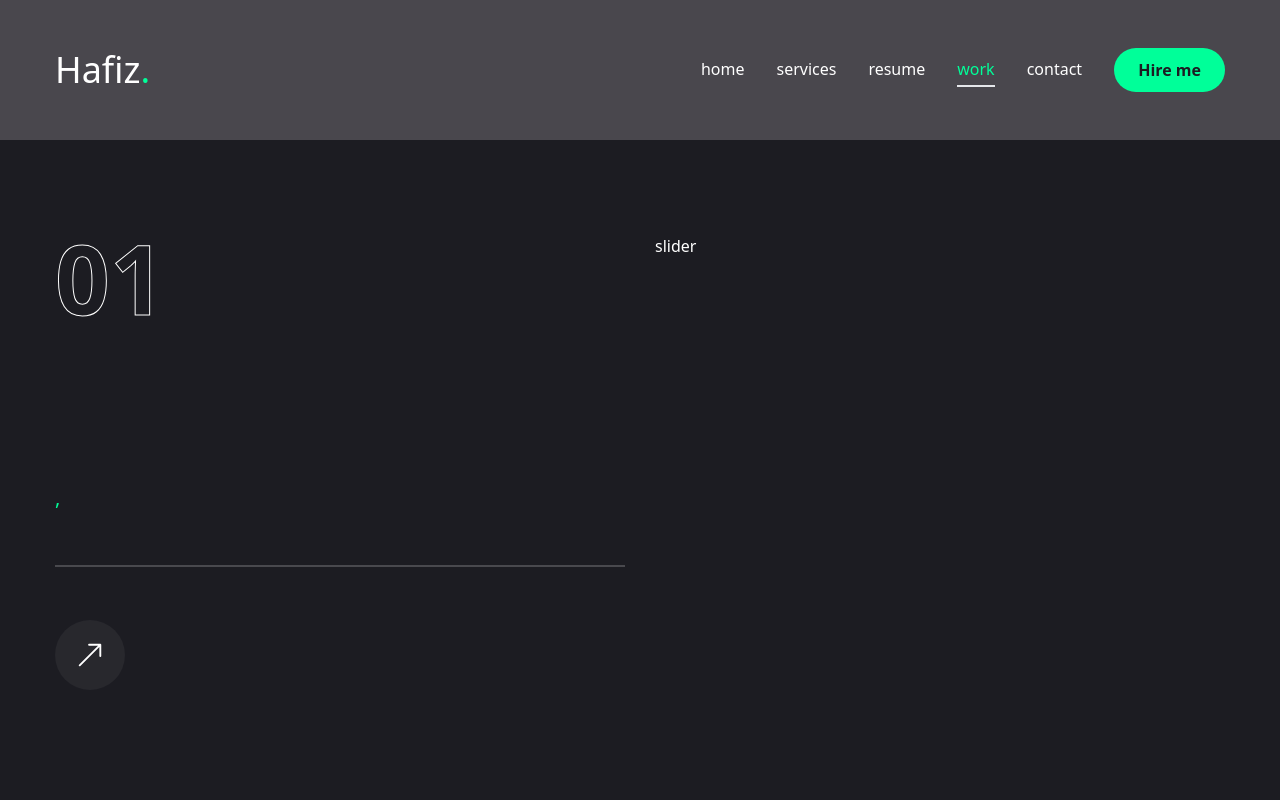
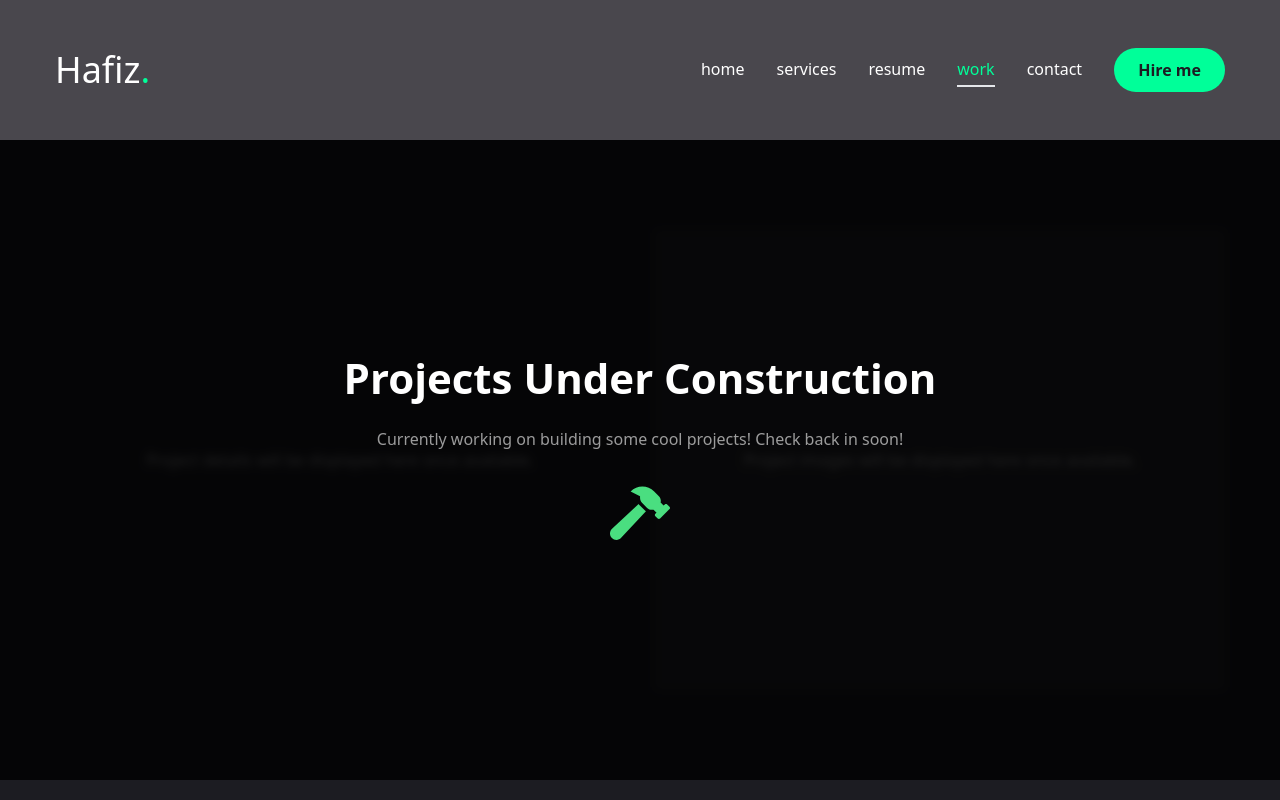
Before and after one commit to hafizoa1/hafiz0a1.github.io, a Next.js app: page /work in a window 1280 px wide. Built offline with nearby package versions, Linux system fonts and the light colour scheme.

Commit message:
finished work page

```diff
--- a/app/work/page.jsx
+++ b/app/work/page.jsx
@@ -1,69 +1,80 @@
 "use client"
 
-import {motion } from "framer-motion"
-import React, {useState } from "react";
-
-import {Swiper, SwiperSlide} from "swiper/react";
+import React, { useState } from "react";
+import { motion } from "framer-motion";
+import { Swiper, SwiperSlide } from "swiper/react";
 import "swiper/css";
-
 import { BsArrowUpRight, BsGithub } from "react-icons/bs";
-
-import { Tooltip,
-TooltipContent,
-TooltipProvider,
-TooltipTrigger
-} from "@radix-ui/react-tooltip";
-
+import { FaHammer } from "react-icons/fa";
+import { Tooltip, TooltipContent, TooltipProvider, TooltipTrigger } from "@radix-ui/react-tooltip";
 import Link from "next/link";
 import Image from "next/image";
 
 const projects = [
-  {
-    num: '01',
-    category: "",
-    title: "",
-    description: "",
-  stack: [{name: "" }, {name: ""}],
-  image: "",
-  live: "",
-  github: "",
-},
-]
+
+];
 
 const Work = () => {
   const [project, setProject] = useState(projects[0]);
+
+  const handleSlideChange = (swiper) => {
+    const currentIndex = swiper.activeIndex;
+    setProject(projects[currentIndex]);
+  };
+
   return (
-    <motion.section initial ={{opacity:0}} animate={{opacity: 1}} className="min-h-[80vh] flex flex-col justify-center py-12 xl:px-0">
+    <motion.section
+      initial={{ opacity: 0 }}
+      animate={{ opacity: 1, transition: { delay: 2.4, duration: 0.4, ease: "easeIn" } }}
+      className="min-h-[80vh] flex flex-col justify-center py-12 xl:px-0 relative"
+    >
+      {projects.length === 0 && (
+        <div className="absolute inset-0 bg-black/80 backdrop-blur-sm z-10 flex flex-col items-center justify-center">
+          <h2 className="text-[42px] font-bold leading-none text-white mb-6">
+            Projects Under Construction
+          </h2>
+          <p className="text-white/60 mb-12 text-center max-w-2xl">
+            Currently working on building some cool projects! Check back in soon!
+          </p>
+          <motion.div
+            animate={{
+              y: [0, -20, 0],
+            }}
+            transition={{
+              duration: 1,
+              repeat: Infinity,
+              ease: "easeInOut",
+            }}
+            className="text-6xl text-green-400"
+          >
+            <FaHammer />
+          </motion.div>
+        </div>
+      )}
+
       <div className="container mx-auto">
         <div className="flex flex-col xl:flex-row xl:gap-[30px]">
           <div className="w-full xl:w-[50%] xl:h-[460px] flex flex-col xl:justify-between order-2 xl:order-none">
-            <div>
-              {/* outline num */}
+            {projects.length > 0 ? (
+              <>
+                <div className="flex flex-col gap-[30px] h-[50%]">
                   <div className="text-8xl leading-none font-extrabold text-transparent text-outline">{project.num}</div>
                 </div>
-            {/* project category */}
                 <h2 className="text-[42px] font-bold leading-none text-white group-hover:text-accent transition-all duration-500 capitalize">
-              {project.category}
+                  {project.category} project
                 </h2>
-            {/* project description */}
                 <p className="text-white/60">{project.description}</p>
-            {/* stack */}
                 <ul className="flex gap-4">
-              {project.stack.map((item, index) => {
-                return (
+                  {project.stack.map((item, index) => (
                     <li key={index} className="text-xl text-accent">
                       {item.name}
-                  {/* remove the last comma */}
                       {index !== project.stack.length - 1 && ","}
                     </li>
-                );
-              })}
+                  ))}
                 </ul>
-            {/* border */}
                 <div className="border border-white/20"></div>
-            {/* button */}
-            <div>
-              <Link href={project.github}>
+                <div className="flex items-center gap-4">
+                  <Link href={project.live}>
                     <TooltipProvider delayDuration={100}>
                       <Tooltip>
                         <TooltipTrigger className="w-[70px] h-[70px] rounded-full bg-white/5 flex justify-center items-center group">
@@ -75,13 +86,49 @@ const Work = () => {
                       </Tooltip>
                     </TooltipProvider>
                   </Link>
+                  <Link href={project.github}>
+                    <TooltipProvider delayDuration={100}>
+                      <Tooltip>
+                        <TooltipTrigger className="w-[70px] h-[70px] rounded-full bg-white/5 flex justify-center items-center group">
+                          <BsGithub className="text-white text-3xl group-hover:text-accent"/>
+                        </TooltipTrigger>
+                        <TooltipContent>
+                          <p>Github repository</p>
+                        </TooltipContent>
+                      </Tooltip>
+                    </TooltipProvider>
+                  </Link>
+                </div>
+              </>
+            ) : (
+              <div className="flex items-center justify-center h-full">
+                <p className="text-white/60 text-center">Project details will be displayed here once available.</p>
+              </div>
+            )}
+          </div>
+          <div className="w-full xl:w-[50%]">
+            {projects.length > 0 ? (
+              <Swiper spaceBetween={30} slidesPerView={1} className="xl:h-[520px] mb-12" onSlideChange={handleSlideChange}>
+                {projects.map((project, index) => (
+                  <SwiperSlide key={index} className="w-full">
+                    <div className="h-[460px] relative group flex justify-center items-center bg-pink-50/20">
+                      <div className="relative w-full h-full">
+                        <Image src={project.image} fill className="object-cover" alt="" />
                       </div>
                     </div>
-          <div className="w-full xl:w-[50%]">slider</div>
+                  </SwiperSlide>
+                ))}
+              </Swiper>
+            ) : (
+              <div className="h-[460px] bg-white/5 flex items-center justify-center">
+                <p className="text-white/60">Project images will be displayed here once available.</p>
+              </div>
+            )}
+          </div>
         </div>
       </div>
     </motion.section>
-  )
-}
+  );
+};
 
-export default Work
+export default Work;
--- a/next.config.mjs
+++ b/next.config.mjs
@@ -1,6 +1,6 @@
 /** @type {import('next').NextConfig} */
 const nextConfig = {
-    output: 'export',
+
   };
 
   export default nextConfig;
--- a/package.json
+++ b/package.json
@@ -8,7 +8,7 @@
     "start": "next start",
     "lint": "next lint",
     "export": "next export",
-    "deploy": "next build && gh-pages -d out"
+    "deploy": "next build"
   },
   "dependencies": {
     "@radix-ui/react-dialog": "^1.1.2",
```
Also changed, not shown: .eslintrc.json. Lines whose indentation alone changed are shown as unchanged.
